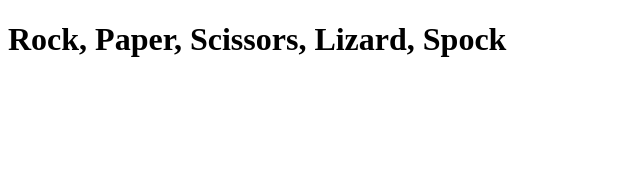
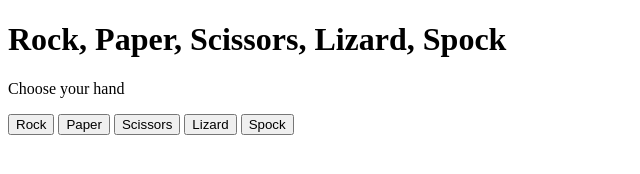
Before and after one commit to alexandra711/rock-paper-scissors, a plain HTML site: page index.html in a window 1280 px wide. Shown: the whole page, without its empty margins (0-640 px from the left). Drawn offline with Linux system fonts and the light colour scheme.

Commit message:
buttons added

```diff
--- a/index.html
+++ b/index.html
@@ -10,12 +10,32 @@
 </head>
 <body>
 
+<!--Header-->
+
     <header>
 
         <h1>Rock, Paper, Scissors, Lizard, Spock</h1>
 
     </header>
 
+<!--Game play section-->
+
+<section class="game-play">
+
+    <div>
+        <p>Choose your hand</p>
+        <button class="choice" data-choice="0" aria-label="Rock">Rock</button>
+        <button class="choice" data-choice="1" aria-label="Paper">Paper</button>
+        <button class="choice" data-choice="2" aria-label="Scissors">Scissors</button>
+        <button class="choice" data-choice="4" aria-label="Lizard">Lizard</button>
+        <button class="choice" data-choice="3" aria-label="Spock">Spock</button>
+    </div>
+</section>
+
+
+
+
+
 
     <script src="assets/js/script.js"></script>
 </body>
```
